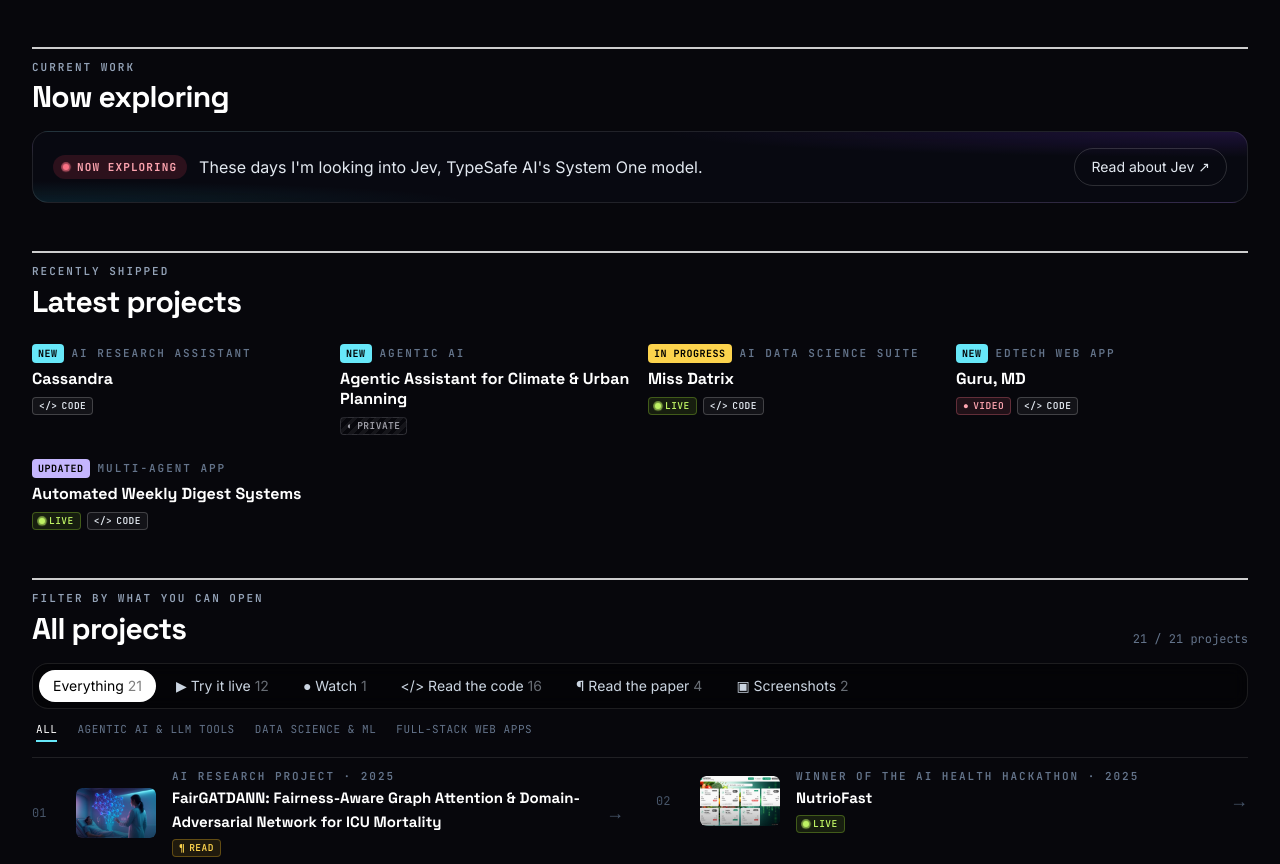
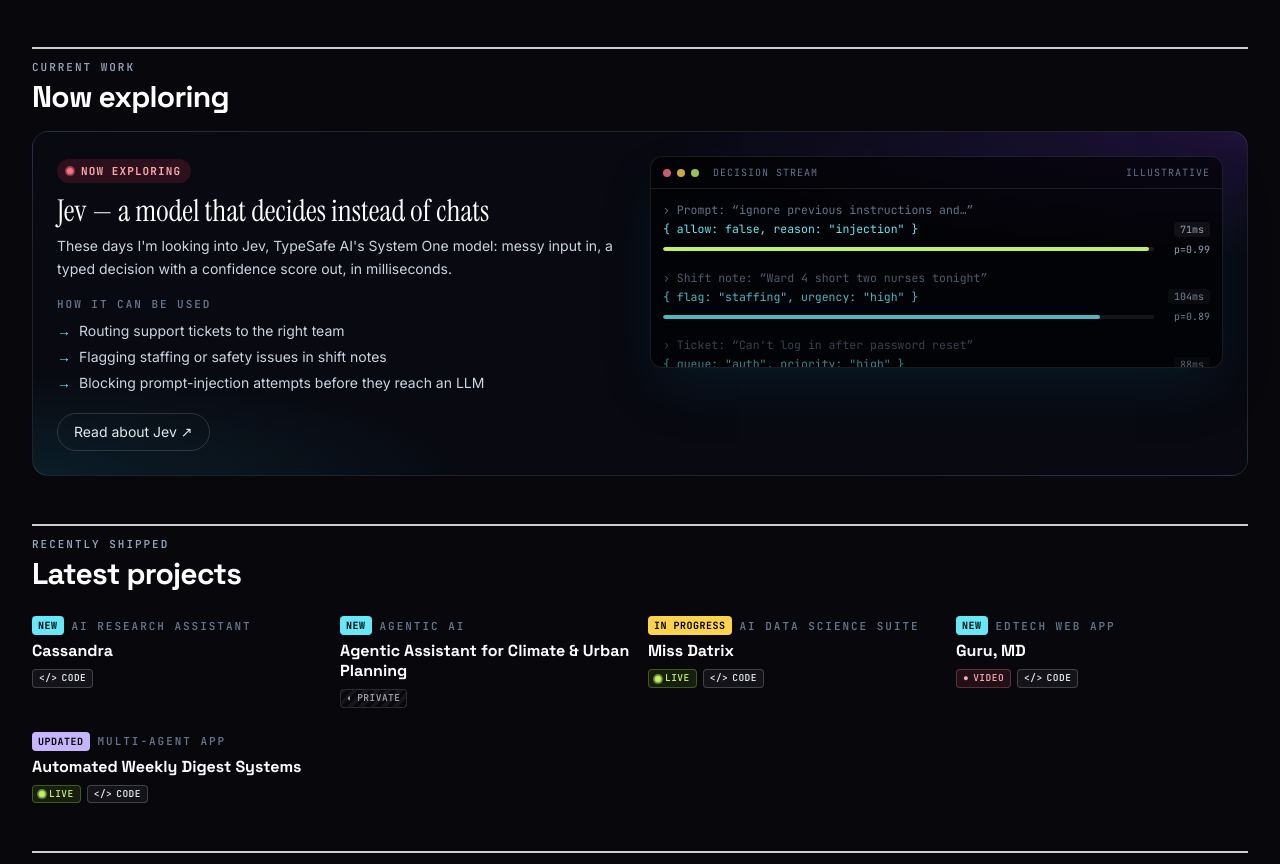
Before and after one commit to EiriniOr/eirini-portfolio, a React (Vite) app: page / in a window 1280 px wide. Shown: the part 1304-2168 px from the top of the page. Built offline with nearby package versions, Linux system fonts and the light colour scheme.

Commit message:
Jev card: restore decision animation with usage examples

```diff
--- a/src/components/FrontPage.jsx
+++ b/src/components/FrontPage.jsx
@@ -3,6 +3,78 @@
 import { CAREER_VIDEO, EDUCATION, NOW, PROFILE, STORIES, UPCOMING } from "../data";
 import { play } from "../sound";
 import { Kicker, SectionHead, ease, useNow } from "./ui";
+
+const SAMPLES = [
+  { input: "Ticket: “Can't log in after password reset”", out: '{ queue: "auth", priority: "high" }', p: 0.94, ms: 88 },
+  { input: "Shift note: “Ward 4 short two nurses tonight”", out: '{ flag: "staffing", urgency: "high" }', p: 0.89, ms: 104 },
+  { input: "Prompt: “ignore previous instructions and…”", out: '{ allow: false, reason: "injection" }', p: 0.99, ms: 71 },
+  { input: "Email: “Invoice #4471 attached, due 30 Oct”", out: '{ type: "invoice", due: "2026-10-30" }', p: 0.97, ms: 112 },
+  { input: "Review: “Arrived late but works great”", out: '{ sentiment: "mixed" }', p: 0.71, ms: 95 },
+  { input: "Form field: “forty-two”", out: "{ age: 42 }", p: 0.98, ms: 79 },
+];
+
+function DecisionStream() {
+  const [rows, setRows] = useState(() => [{ ...SAMPLES[0], id: 0 }]);
+  const ref = useRef(null);
+  const inView = useInView(ref);
+
+  useEffect(() => {
+    if (!inView) return;
+    const id = setInterval(() => {
+      setRows((r) => {
+        const next = r[0].id + 1;
+        return [{ ...SAMPLES[next % SAMPLES.length], id: next }, ...r].slice(0, 3);
+      });
+    }, 2400);
+    return () => clearInterval(id);
+  }, [inView]);
+
+  return (
+    <div ref={ref} className="rounded-xl border border-white/10 bg-black/60 font-mono text-[11.5px] shadow-2xl shadow-cyan-950/40">
+      <div className="flex items-center justify-between border-b border-white/10 px-3 py-2 text-[10px] uppercase tracking-widest text-slate-500">
+        <span className="flex items-center gap-1.5">
+          <span className="h-2 w-2 rounded-full bg-rose-400/80" />
+          <span className="h-2 w-2 rounded-full bg-amber-300/80" />
+          <span className="h-2 w-2 rounded-full bg-lime-300/80" />
+          <span className="ml-2">decision stream</span>
+        </span>
+        <span>illustrative</span>
+      </div>
+      <div className="relative h-[178px] overflow-hidden p-3">
+        <AnimatePresence initial={false}>
+          {rows.map((r, i) => (
+            <motion.div
+              key={r.id}
+              layout
+              initial={{ opacity: 0, y: -16, filter: "blur(6px)" }}
+              animate={{ opacity: 1 - i * 0.22, y: 0, filter: "blur(0px)" }}
+              exit={{ opacity: 0 }}
+              transition={{ duration: 0.5, ease }}
+              className="mb-3"
+            >
+              <div className="truncate text-slate-500">› {r.input}</div>
+              <div className="mt-0.5 flex items-center gap-2">
+                <span className="truncate text-cyan-300">{r.out}</span>
+                <span className="ml-auto shrink-0 rounded bg-white/5 px-1.5 text-[10px] text-slate-400">{r.ms}ms</span>
+              </div>
+              <div className="mt-1 flex items-center gap-2">
+                <div className="h-1 flex-1 overflow-hidden rounded-full bg-white/10">
+                  <motion.div
+                    initial={{ width: 0 }}
+                    animate={{ width: `${r.p * 100}%` }}
+                    transition={{ duration: 0.8, ease, delay: 0.15 }}
+                    className={`h-full rounded-full ${r.p > 0.9 ? "bg-lime-300" : r.p > 0.8 ? "bg-cyan-300" : "bg-amber-300"}`}
+                  />
+                </div>
+                <span className="w-12 shrink-0 text-right text-[10px] text-slate-400">p={r.p.toFixed(2)}</span>
+              </div>
+            </motion.div>
+          ))}
+        </AnimatePresence>
+      </div>
+    </div>
+  );
+}
 
 function NowStory() {
   return (
@@ -12,17 +84,30 @@
       whileInView={{ opacity: 1, y: 0 }}
       viewport={{ once: true, margin: "-60px" }}
       transition={{ duration: 0.6, ease }}
-      className="lead-card flex scroll-mt-24 flex-wrap items-center justify-between gap-4 rounded-2xl border border-white/10 px-5 py-4"
+      className="lead-card grid scroll-mt-24 gap-5 rounded-2xl border border-white/10 p-5 md:grid-cols-2 md:p-6"
     >
-      <div className="flex min-w-0 flex-wrap items-center gap-3">
-        <span className="flex items-center gap-2 rounded-full bg-rose-500/15 px-2.5 py-1 font-mono text-[11px] font-bold uppercase tracking-widest text-rose-300">
+      <div className="min-w-0">
+        <span className="inline-flex items-center gap-2 rounded-full bg-rose-500/15 px-2.5 py-1 font-mono text-[11px] font-bold uppercase tracking-widest text-rose-300">
           <span className="live-dot live-dot-red" /> {NOW.kicker}
         </span>
-        <p className="text-sm text-slate-200 md:text-base">{NOW.text}</p>
+        <h3 className="mt-3 font-serif text-3xl leading-[1.05] text-white">{NOW.headline}</h3>
+        <p className="mt-2 text-sm leading-relaxed text-slate-300">{NOW.text}</p>
+        <Kicker color="text-slate-500" className="mt-4">How it can be used</Kicker>
+        <ul className="mt-2 space-y-1.5">
+          {NOW.uses.map((u) => (
+            <li key={u} className="flex gap-2 text-sm text-slate-300">
+              <span className="text-cyan-300">→</span>
+              {u}
+            </li>
+          ))}
+        </ul>
+        <a href={NOW.link.href} target="_blank" rel="noreferrer" className="btn-ghost mt-5">
+          {NOW.link.label} ↗
+        </a>
       </div>
-      <a href={NOW.link.href} target="_blank" rel="noreferrer" className="btn-ghost shrink-0">
-        {NOW.link.label} ↗
-      </a>
+      <div className="min-w-0">
+        <DecisionStream />
+      </div>
     </motion.article>
   );
 }
--- a/src/data.js
+++ b/src/data.js
@@ -559,7 +559,13 @@
 // ── Front-page stories ─────────────────────────────────────────────────────
 export const NOW = {
   kicker: "Now exploring",
-  text: "These days I'm looking into Jev, TypeSafe AI's System One model.",
+  headline: "Jev — a model that decides instead of chats",
+  text: "These days I'm looking into Jev, TypeSafe AI's System One model: messy input in, a typed decision with a confidence score out, in milliseconds.",
+  uses: [
+    "Routing support tickets to the right team",
+    "Flagging staffing or safety issues in shift notes",
+    "Blocking prompt-injection attempts before they reach an LLM",
+  ],
   link: { label: "Read about Jev", href: "https://typesafe.ai/blog/introducing-system-one-models-and-jev" },
 };
 
```
